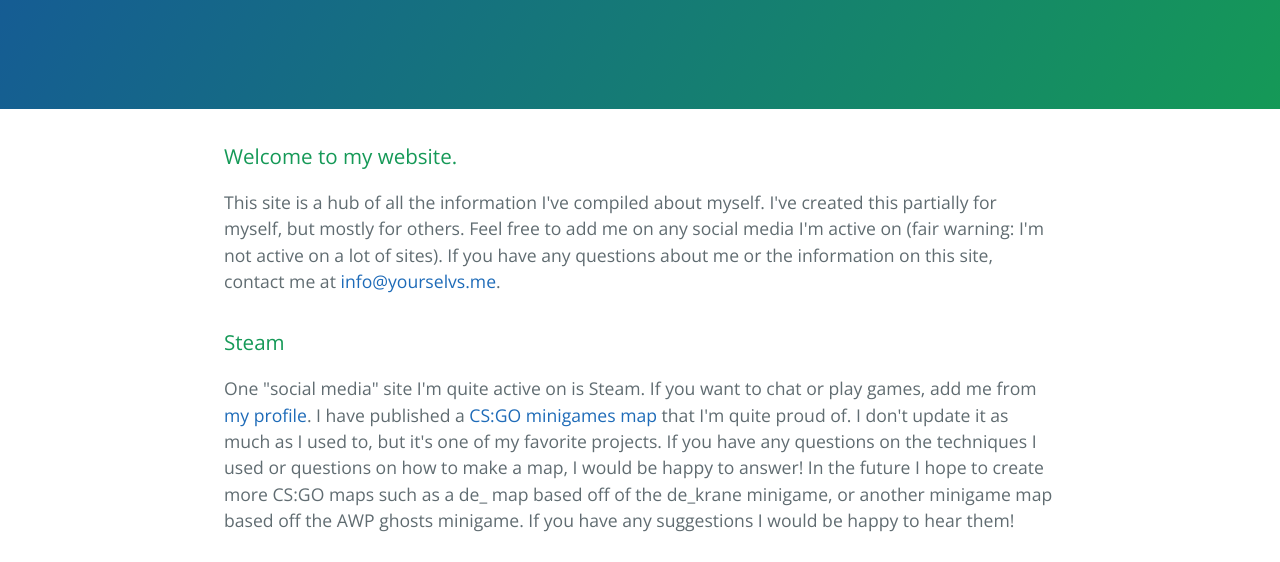
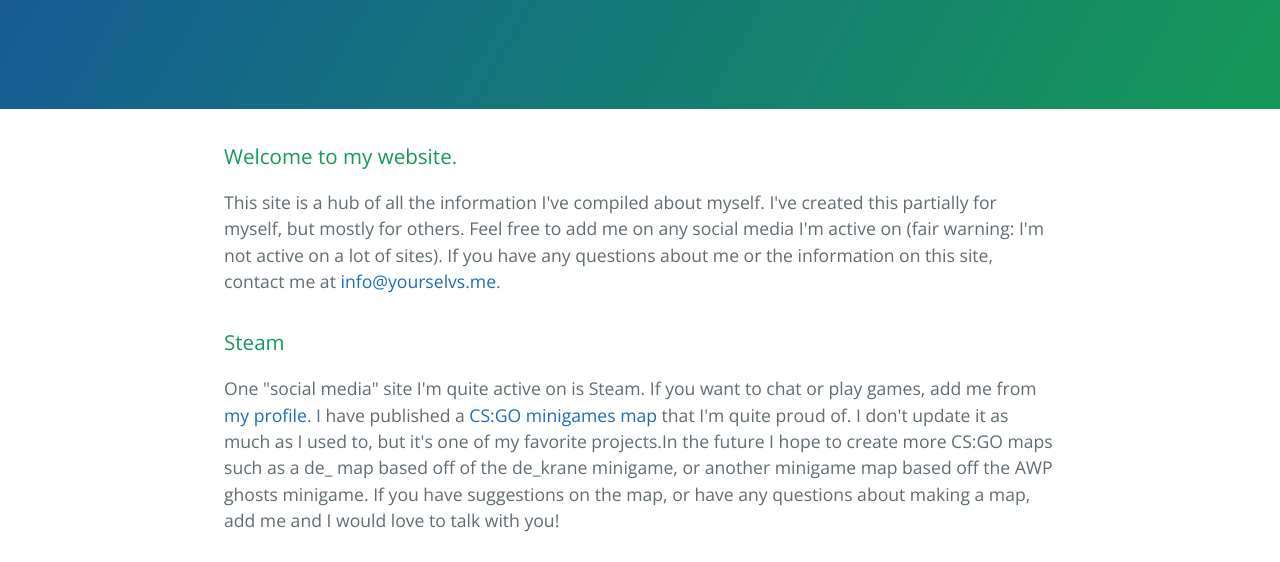
Before and after one commit to yourselvs/yourselvs.github.io, a plain HTML site: page index.html in a window 1280 px wide. Shown: the part 208-770 px from the top of the page. Drawn offline with nearby package versions, Linux system fonts and the light colour scheme.

Commit message:
Updated Steam paragraph

```diff
--- a/index.html
+++ b/index.html
@@ -24,7 +24,7 @@
 <h3>
 <a id="steam" class="anchor" href="#steam" aria-hidden="true"><span aria-hidden="true" class="octicon octicon-link"></span></a>Steam</h3>
 
-<p>One "social media" site I'm quite active on is Steam. If you want to chat or play games, add me from <a id="steam-profile" href="http://steamcommunity.com/id/yourselvs">my profile</a>. I have published a <a id="steam-mg-map" href="http://steamcommunity.com/sharedfiles/filedetails/?id=483298969">CS:GO minigames map</a> that I'm quite proud of. I don't update it as much as I used to, but it's one of my favorite projects. If you have any questions on the techniques I used or questions on how to make a map, I would be happy to answer! In the future I hope to create more CS:GO maps such as a de_ map based off of the de_krane minigame, or another minigame map based off the AWP ghosts minigame. If you have any suggestions I would be happy to hear them!</p>
+<p>One "social media" site I'm quite active on is Steam. If you want to chat or play games, add me from <a id="steam-profile" href="http://steamcommunity.com/id/yourselvs">my profile</a>. I have published a <a id="steam-mg-map" href="http://steamcommunity.com/sharedfiles/filedetails/?id=483298969">CS:GO minigames map</a> that I'm quite proud of. I don't update it as much as I used to, but it's one of my favorite projects.In the future I hope to create more CS:GO maps such as a de_ map based off of the de_krane minigame, or another minigame map based off the AWP ghosts minigame. If you have suggestions on the map, or have any questions about making a map, add me and I would love to talk with you!</p>
 
 <h3>
 <a id="creating-pages-manually" class="anchor" href="#creating-pages-manually" aria-hidden="true"><span aria-hidden="true" class="octicon octicon-link"></span></a>Creating pages manually</h3>
```
